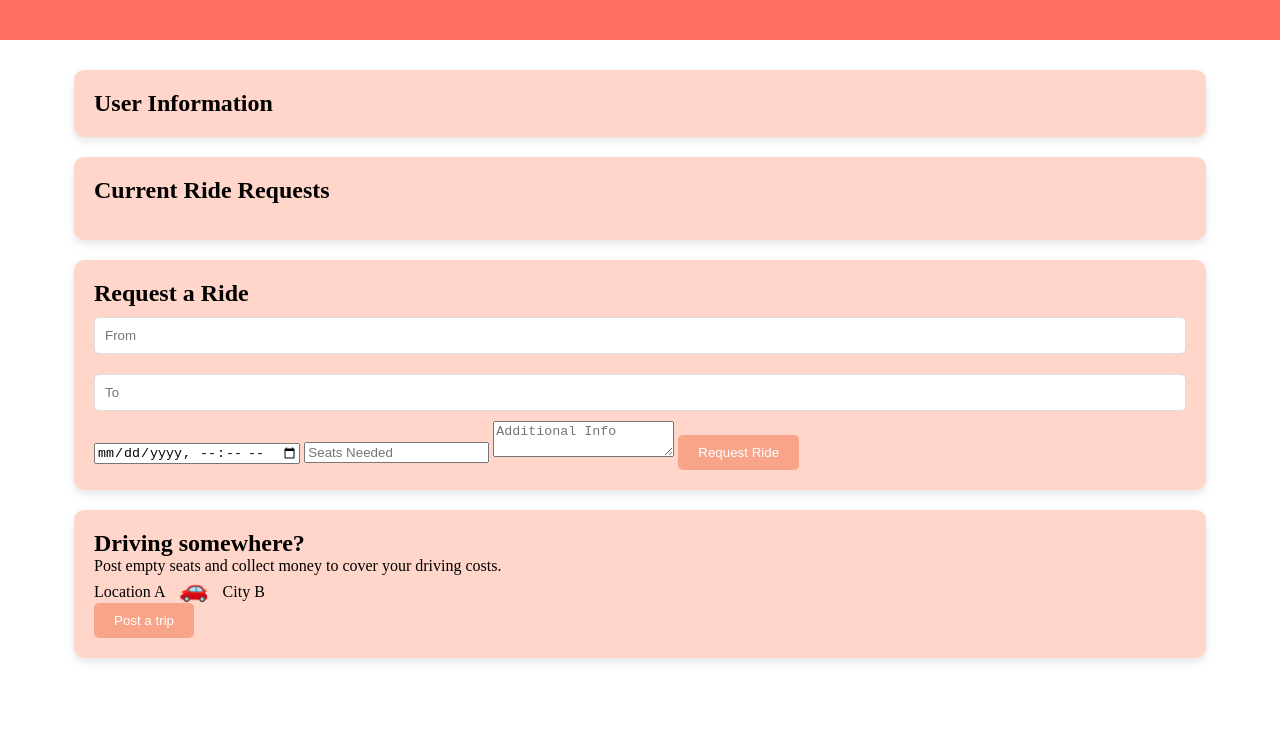
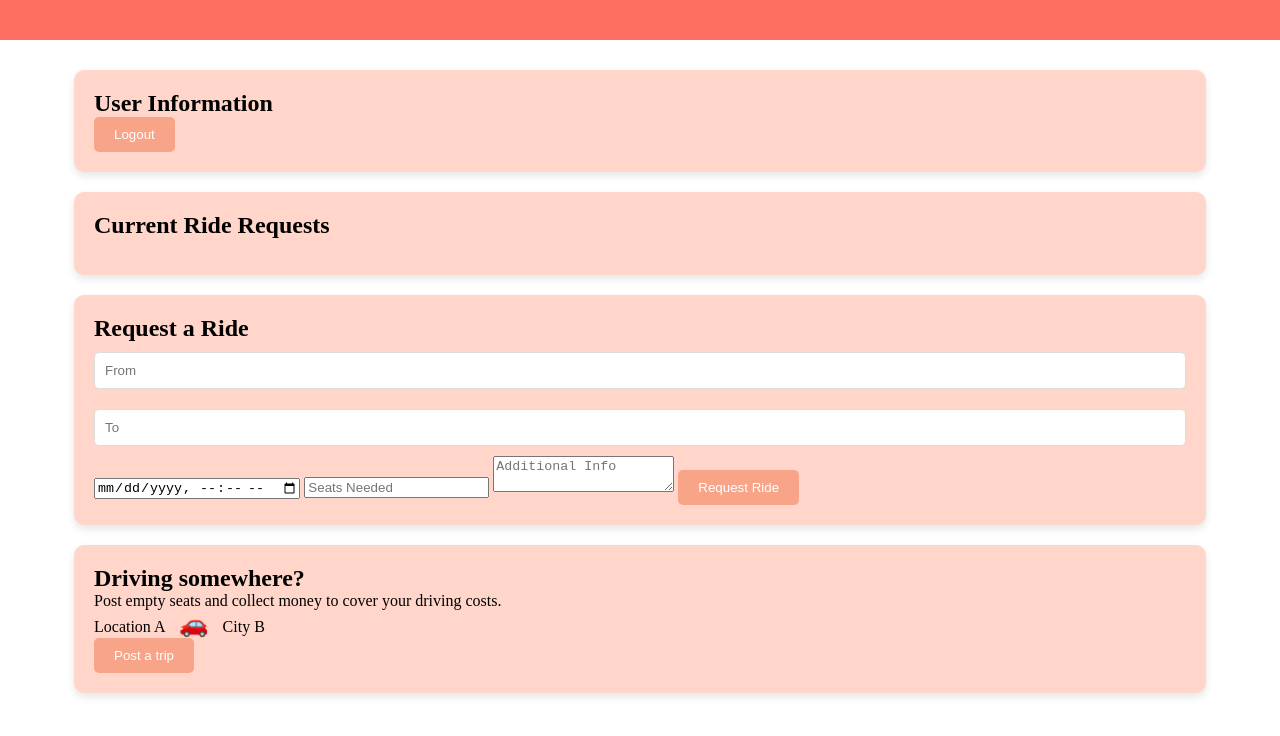
Before and after one commit to bbenjii/Polyhacks2024, a website: page webapp/public/dashboard.html in a window 1280 px wide. Drawn offline with Linux system fonts and the light colour scheme; no server answers.

Commit message:
update logout et session clear

```diff
--- a/webapp/public/dashboard.html
+++ b/webapp/public/dashboard.html
@@ -20,6 +20,7 @@
         <h2>User Information</h2>
         <p id="userName"></p>
         <p id="userEmail"></p>
+        <button onclick="logout()">Logout</button>
 
     </div>
 
--- a/webapp/public/js/dashboard.js
+++ b/webapp/public/js/dashboard.js
@@ -69,3 +69,24 @@ function showMessage(message, isError) {
         messageDiv.remove();
     }, 5000);
 }
+
+function logout() {
+    fetch('http://localhost:3000/logout', {
+        method: 'POST',
+        headers: {
+            'Content-Type': 'application/json',
+        },
+    })
+    .then(response => {
+        if (response.ok) {
+            // Rediriger vers la page de connexion après la déconnexion réussie
+            window.location.href = 'index.html';
+        } else {
+            // Gérer les erreurs de déconnexion ici
+            console.log('Logout failed');
+        }
+    })
+    .catch((error) => {
+        console.error('Error:', error);
+    });
+}
```
Also changed, not shown: webapp/app.js (+14 -0 lines), webapp/public/js/script.js (line endings or trailing spaces).
